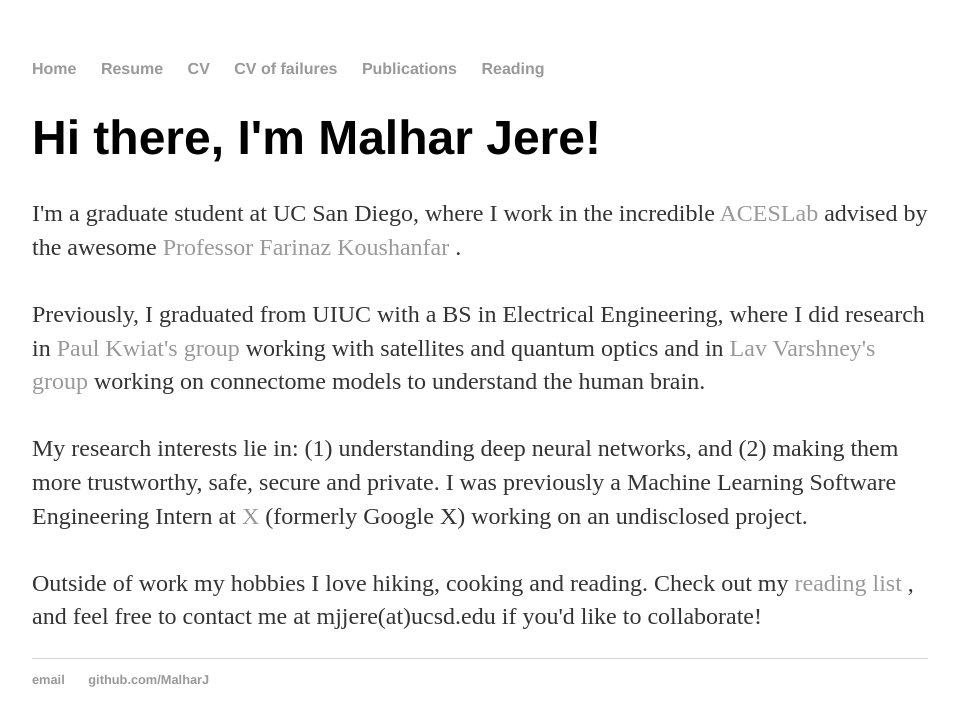
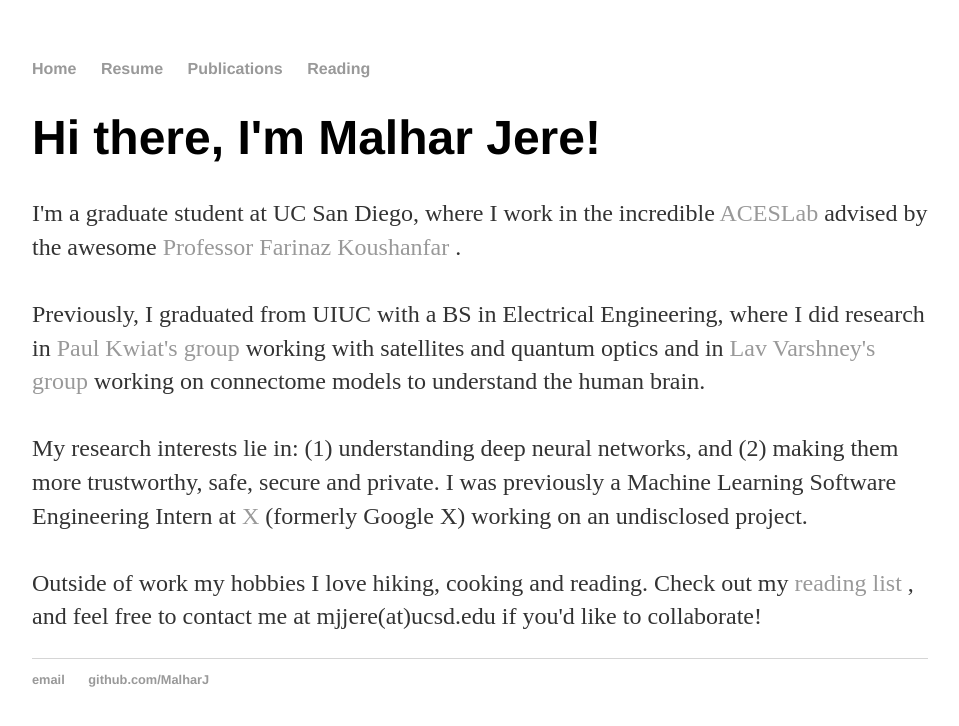
Before and after one commit to MalharJ/MalharJ.github.io, a Jekyll site: the page built from index.html, in a window 1280 px wide. Shown: the top 726 px of the page, without its empty margins (160-1119 px from the left). Built offline with Jekyll 4.4.1, drawn with Linux system fonts in a browser that asks for light colours.

Commit message:
Update default.html

```diff
--- a/_layouts/default.html
+++ b/_layouts/default.html
@@ -22,8 +22,8 @@
 	        		<li><a href="/">Home</a></li>
 <!-- 	        		<li><a href="malhar_academic_cv.pdf">CV</a></li> -->
 	        		<li><a href="malhar_resume.pdf">Resume</a></li>
-	        		<li><a href="malhar_academic_cv.pdf">CV</a></li>
-	        		<li><a href="CV_of_failures.pdf">CV of failures</a></li>
+	        		<!-- <li><a href="malhar_academic_cv.pdf">CV</a></li> -->
+	        		<!-- <li><a href="CV_of_failures.pdf">CV of failures</a></li> -->
 
 	        		<li><a href="https://scholar.google.com/citations?hl=en&user=ARdwMAYAAAAJ&view_op=list_works&sortby=pubdate">Publications</a></li>
 				<li><a href="/book_reviews">Reading</a></li>
```
